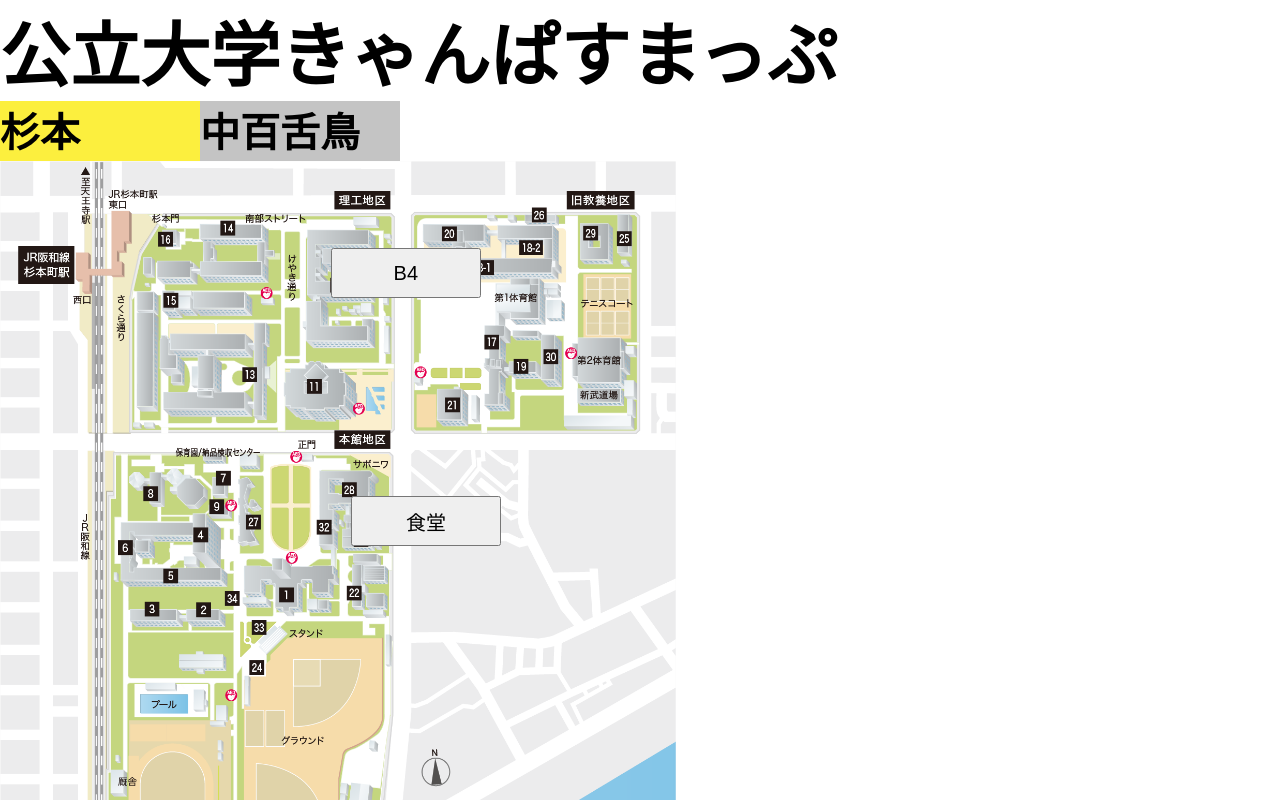
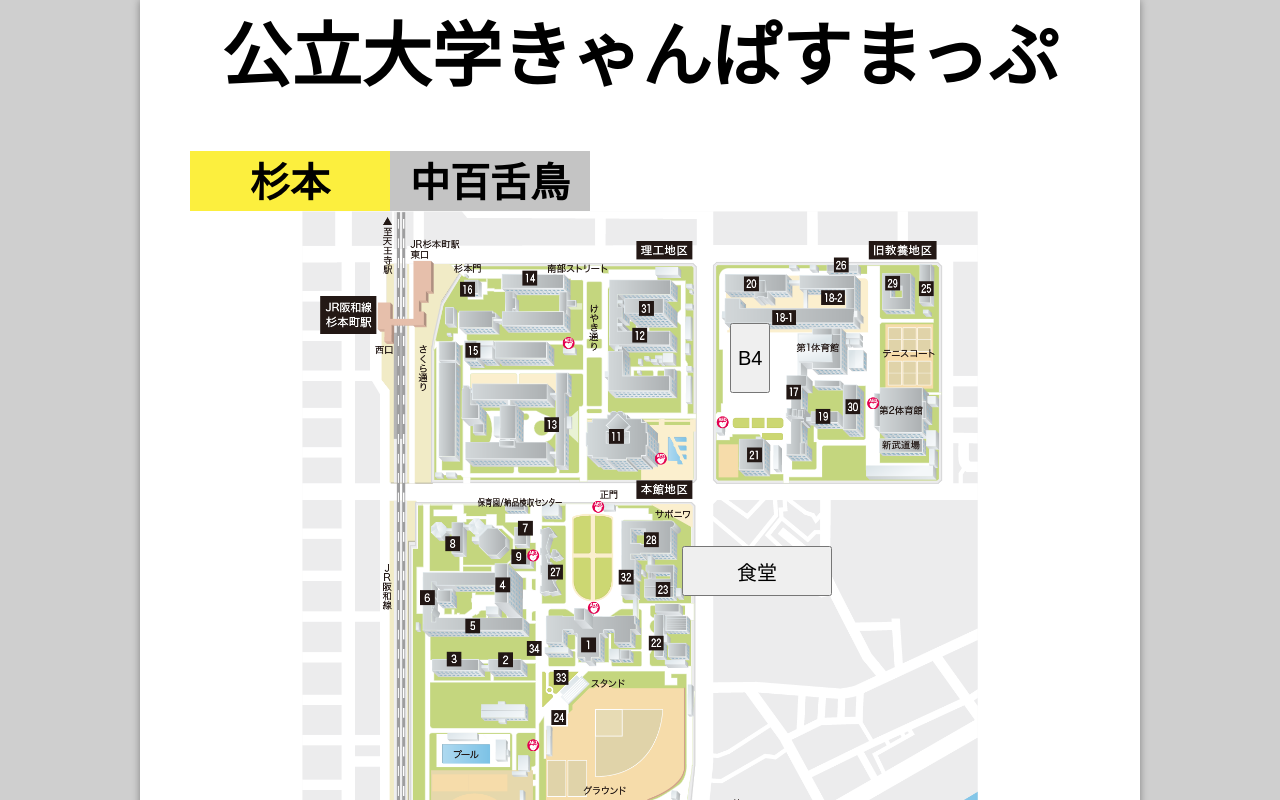
Before and after one commit to Takuya-gyon/ci_team, a React (Create React App) app in the folder app/react-app/: page / in a window 1280 px wide. Shown: the top 800 px of the page. Built offline with nearby package versions, Linux system fonts and the light colour scheme.

Commit message:
ページの形整え

```diff
--- a/app/react-app/src/App.css
+++ b/app/react-app/src/App.css
@@ -1,117 +1,13 @@
-.App {
-  position: relative;
-  text-align: center;
-  height: 100vh;
-  margin: 0;
+#main-wrapper {
+  margin: 0 auto;
+  width: 100%;
+  max-width: 1000px;
+  background-color: rgb(255, 255, 255);
+  box-shadow: 0 0 8px gray;
 }
-
-.background-image {
-  max-width: 100%;
-  max-height: 100vh;
-  object-fit: cover; /* 画像が画面全体に収まるように調整 */
+#content-wrapper {
+  padding: 5%;
 }
-
-.image-button1 {
-  position: absolute;
-  top: 14%; /* 位置は画像に応じて調整 */
-  left: 60%; /* 位置は画像に応じて調整 */
-  width: 150px;
-  height: 50px;
-  font-size: 20px;
-  transform: translate(-50%, -50%);
+body {
+  background-color: rgb(207, 207, 207);
 }
-
-.image-button2 {
-  position: absolute;
-  top: 45%; /* 位置は画像に応じて調整 */
-  left: 63%; /* 位置は画像に応じて調整 */
-  width: 150px;
-  height: 50px;
-  font-size: 20px;
-  transform: translate(-50%, -50%);
-}
-
-/* モーダルウィンドウのスタイル */
-.modal {
-  display: block;
-  position: fixed;
-  z-index: 1;
-  left: 0;
-  top: 0;
-  width: 100%;
-  height: 100%;
-  overflow: auto;
-  background-color: rgba(0, 0, 0, 0.4);
-}
-
-.modal-content {
-  background-color: #fefefe;
-  margin: 15% auto;
-  padding: 20px;
-  border: 1px solid #888;
-  width: 30%;
-}
-
-.modal-image {
-  width: 80%; /* または必要に応じて調整 */
-  margin: 20px 0;
-}
-
-.modal-content h2 {
-  margin-top: 0;
-}
-
-.modal-content ul {
-  text-align: left;
-}
-
-.close {
-  color: #aaa;
-  float: right;
-  font-size: 28px;
-  font-weight: bold;
-}
-
-.close:hover,
-.close:focus {
-  color: black;
-  text-decoration: none;
-  cursor: pointer;
-}
-
-
-
-.App-logo {
-  height: 40vmin;
-  pointer-events: none;
-}
-
-@media (prefers-reduced-motion: no-preference) {
-  .App-logo {
-    animation: App-logo-spin infinite 20s linear;
-  }
-}
-
-.App-header {
-  background-color: #282c34;
-  min-height: 100vh;
-  display: flex;
-  flex-direction: column;
-  align-items: center;
-  justify-content: center;
-  font-size: calc(10px + 2vmin);
-  color: white;
-}
-
-.App-link {
-  color: #61dafb;
-}
-
-@keyframes App-logo-spin {
-  from {
-    transform: rotate(0deg);
-  }
-  to {
-    transform: rotate(360deg);
-  }
-}
--- a/app/react-app/src/App.tsx
+++ b/app/react-app/src/App.tsx
@@ -6,9 +6,11 @@ import './App.css'; // スタイルシートのインポート
 
 function App() {
   return (
-    <div>
+    <div id="main-wrapper">
       <Title/>
-      <TabComponent tabs={tabs} />
+      <div id="content-wrapper">
+        <TabComponent tabs={tabs}/>
+      </div>
     </div>
   );
 }
--- a/app/react-app/src/FudaiMap.css
+++ b/app/react-app/src/FudaiMap.css
@@ -15,10 +15,8 @@
     position: absolute;
     top: 14%; /* 位置は画像に応じて調整 */
     left: 60%; /* 位置は画像に応じて調整 */
-    width: 150px;
-    height: 50px;
+    height: 70px;
     font-size: 20px;
-    transform: translate(-50%, -50%);
   }
 
   .image-button2 {
--- a/app/react-app/src/FudaiMap.tsx
+++ b/app/react-app/src/FudaiMap.tsx
@@ -1,9 +1,10 @@
 import React, { useState } from 'react';
 import './FudaiMap.css'; // スタイルシートのインポート
 import map_image from './assets/nakamozuMap.png'; // 画像のインポート
+import pin_image from './assets/公立大ピン.png';
 import b4_image from './assets/b4.png'; // 画像のインポート
 
-function App() {
+function FudaiMap() {
   const [isModalOpen1, setModalOpen1] = useState(false);
   const [isModalOpen2, setModalOpen2] = useState(false);
 
@@ -27,9 +28,7 @@ function App() {
     <div className="App">
       <img src={map_image} alt="Background" className="background-image" />
 
-      <button className="image-button1" onClick={showModal1}>
-        B4
-      </button>
+      <img src={pin_image} className='image-button1' onClick={showModal1}></img>
 
       <button className="image-button2" onClick={showModal2}>
         食堂
@@ -66,4 +65,4 @@ function App() {
   );
 }
 
-export default App;
+export default FudaiMap;
--- a/app/react-app/src/IchidaiMap.css
+++ b/app/react-app/src/IchidaiMap.css
@@ -15,10 +15,7 @@
     position: absolute;
     top: 14%; /* 位置は画像に応じて調整 */
     left: 60%; /* 位置は画像に応じて調整 */
-    width: 150px;
-    height: 50px;
     font-size: 20px;
-    transform: translate(-50%, -50%);
   }
 
   .image-button2 {
--- a/app/react-app/src/IchidaiMap.tsx
+++ b/app/react-app/src/IchidaiMap.tsx
@@ -3,7 +3,7 @@ import './IchidaiMap.css'; // スタイルシートのインポート
 import map_image from './assets/sugimotoMap.png'; // 画像のインポート
 import b4_image from './assets/b4.png'; // 画像のインポート
 
-function App() {
+function IchidaiMap() {
   const [isModalOpen1, setModalOpen1] = useState(false);
   const [isModalOpen2, setModalOpen2] = useState(false);
 
@@ -66,4 +66,4 @@ function App() {
   );
 }
 
-export default App;
+export default IchidaiMap;
--- a/app/react-app/src/TabComponent.css
+++ b/app/react-app/src/TabComponent.css
@@ -1,19 +1,21 @@
 .tab-item {
     float: left;
     background-color: rgb(196, 196, 196);
+    cursor: default;
 
-    margin: 0 auto;
+    text-align: center;
     font-size: 40px;
     font-weight: bold;
     width: 200px;
     height: 60px;
+    max-width: calc(100% / 2);
 }
 .tab-item.active {
     background-color: rgb(252, 239, 62);
 }
-.tab-content {
-    float: left;
-}
 .tab-list {
     height: 60px;
 }
+#map-wrapper {
+    margin:0 auto;
+}
--- a/app/react-app/src/TabComponent.tsx
+++ b/app/react-app/src/TabComponent.tsx
@@ -15,7 +15,7 @@ const TabComponent: React.FC<TabComponentProps> = ({ tabs }) => {
   };
 
   return (
-    <div>
+    <div className='map-wrapper'>
       <div className="tab-list">
         {tabs.map((tab, index) => (
           <div
--- a/app/react-app/src/Title.css
+++ b/app/react-app/src/Title.css
@@ -1,4 +1,6 @@
 .title {
     font-size: 70px;
     font-weight: bold;
+    margin: 0 auto auto;
+    text-align: center;
 }
```
